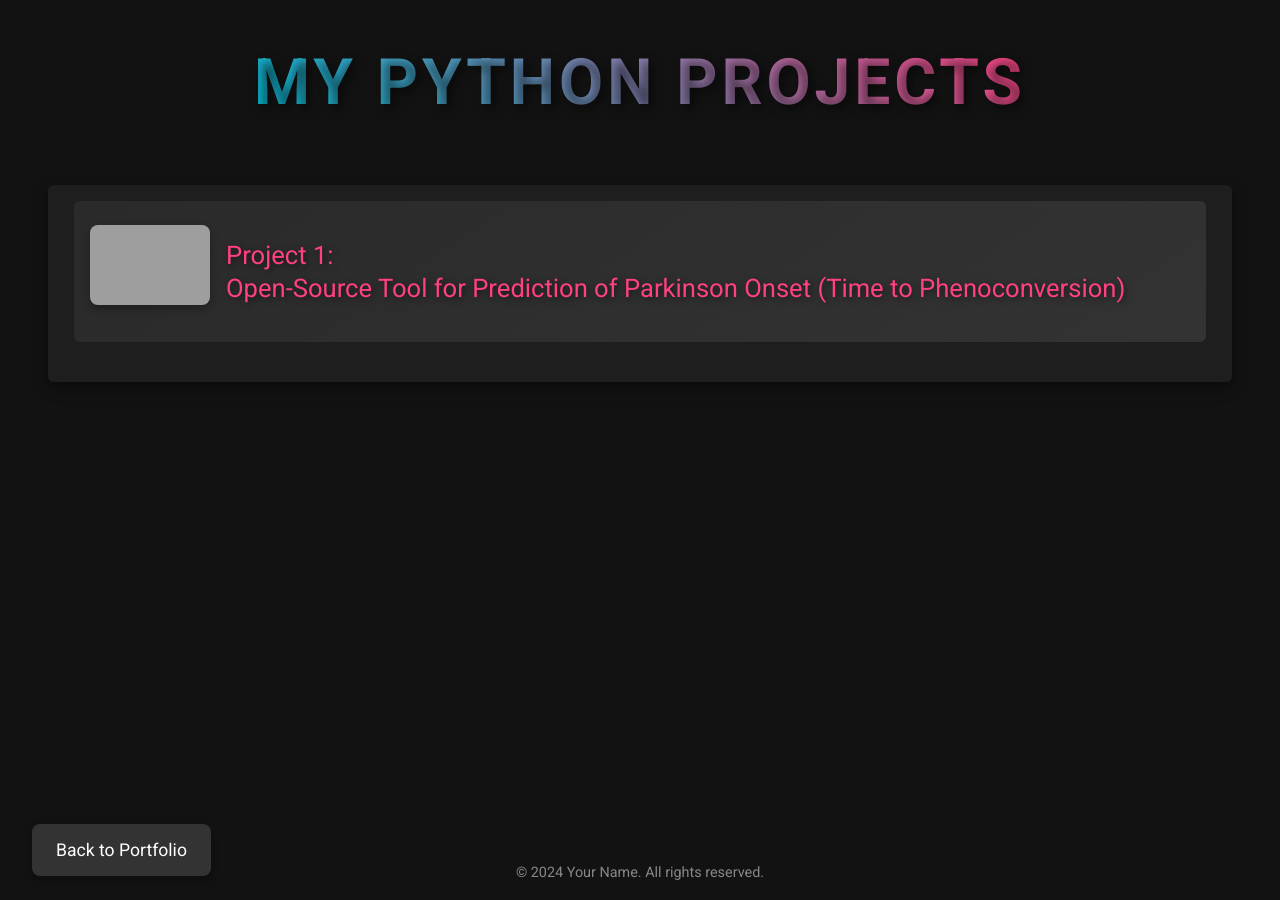
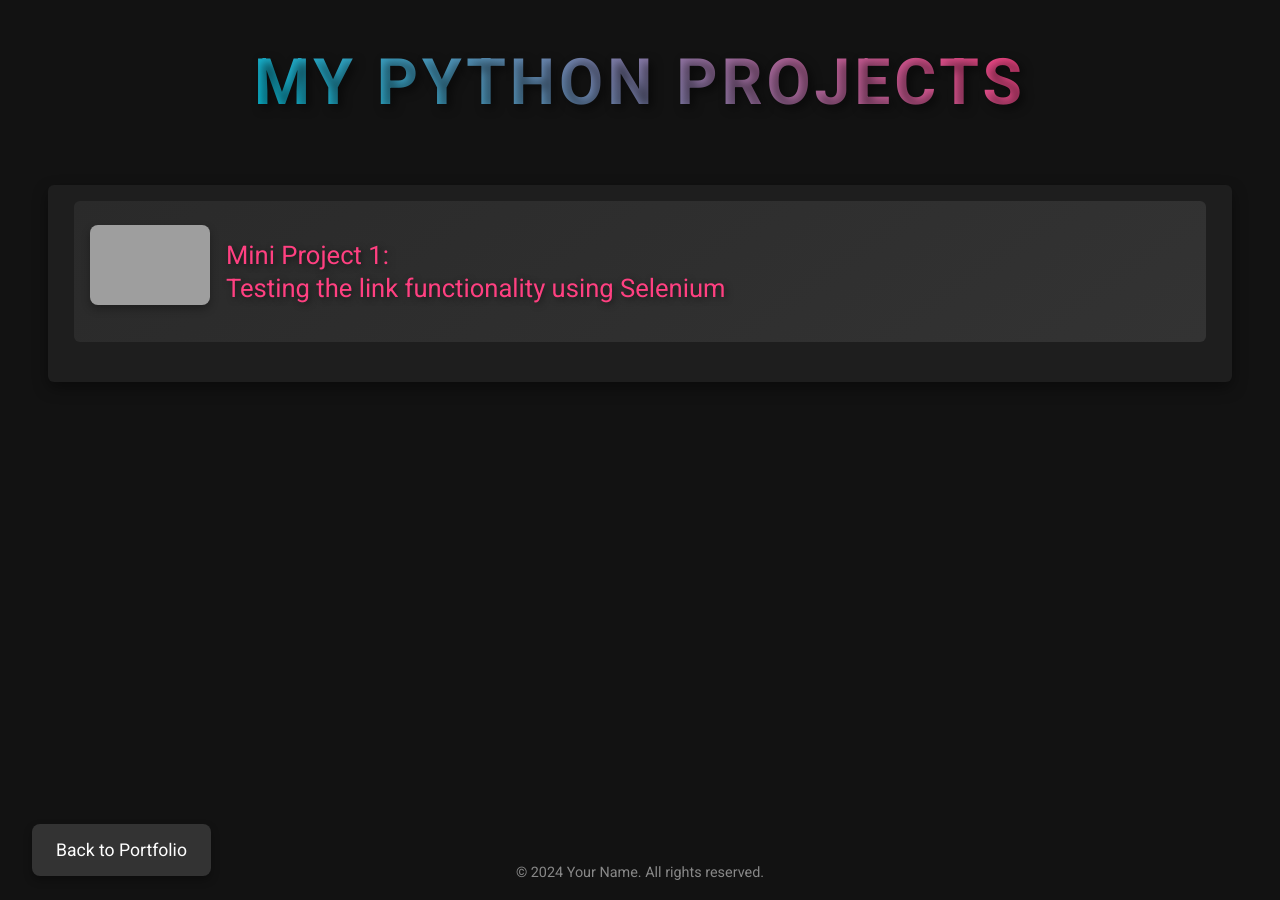
Before and after one commit to nbahador/nbahador.github.io, a Jekyll site: the page PythonProjects.html, which Jekyll copies as it is, in a window 1280 px wide. Built offline with Jekyll 4.4.1, drawn with Linux system fonts in a browser that asks for light colours; grey boxes are pictures that could not be loaded.

Commit message:
Update PythonProjects.html

```diff
--- a/PythonProjects.html
+++ b/PythonProjects.html
@@ -175,7 +175,7 @@
             <div class="project-icon" style="background-image: url('https://raw.githubusercontent.com/nbahador/nbahador.github.io/main/assets/img/selenium.jpg');"></div>
             <!-- Link for Project 1 -->
             <a href="/testing-the-link-functionality-using-selenium.html">
-                <h2> Project 1: <br> Open-Source Tool for Prediction of Parkinson Onset (Time to Phenoconversion) </h2>
+                <h2> Mini Project 1: <br> Testing the link functionality using Selenium </h2>
             </a>
         </div>
 
```
